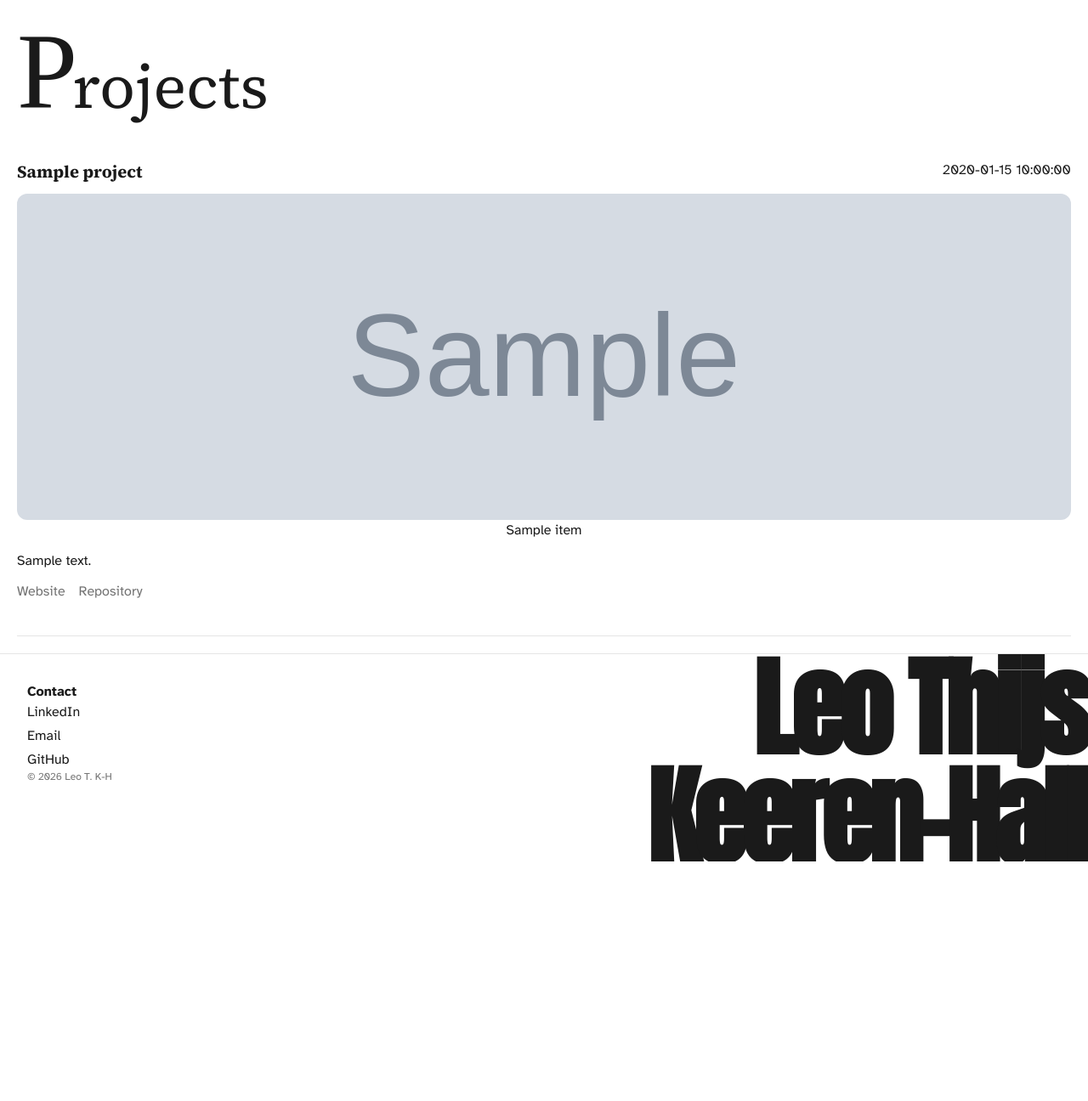
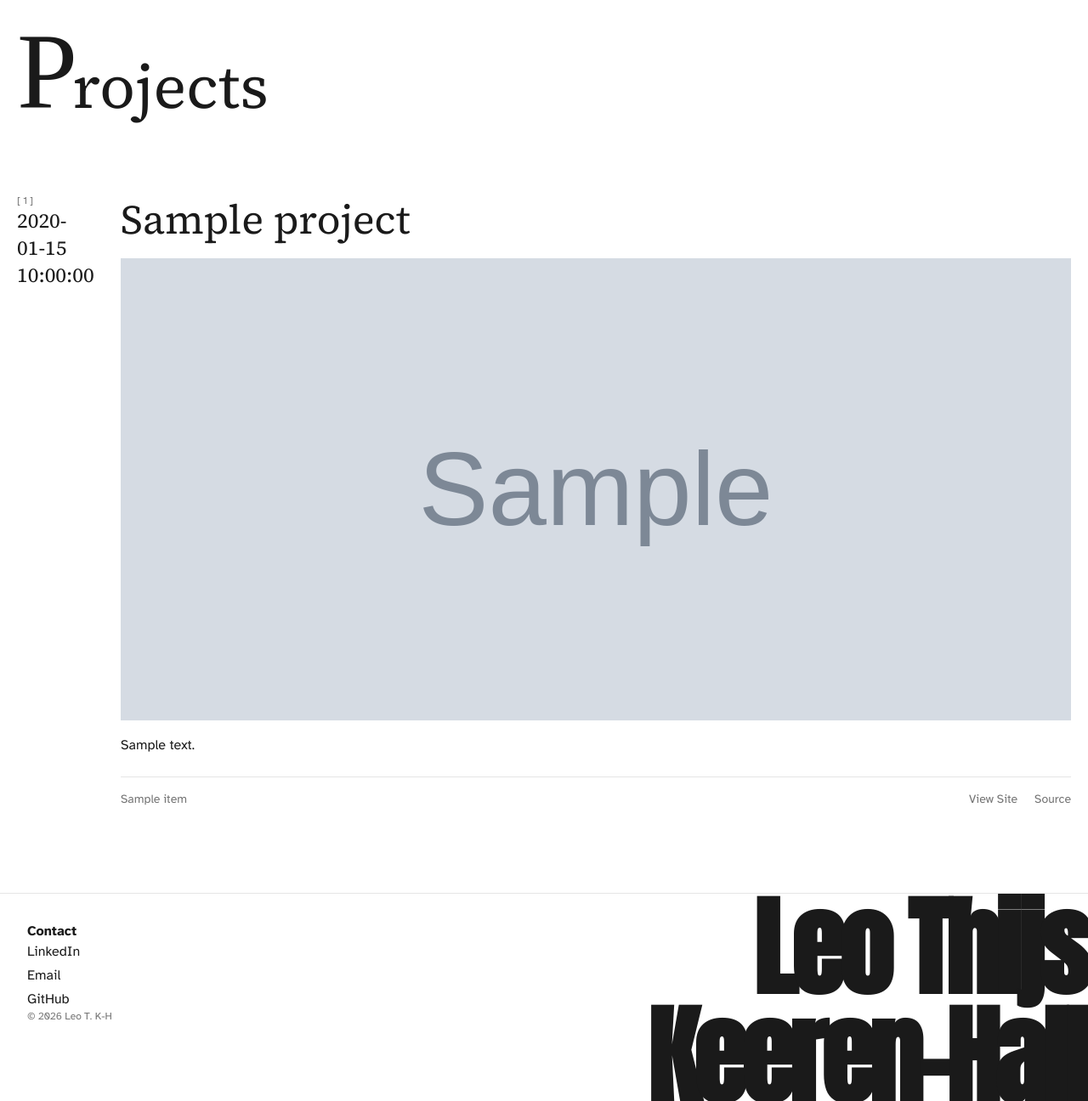
Before and after one commit to LThijsKH/Landing-Page, a Flask app: template templates/projects.html in a window 1280 px wide. Shown: the part 66-1362 px from the top of the page at 85% size. Before the commit the page ends 1080 px from the top, so only its background shows below. Run offline with Flask 3, Linux system fonts and the light colour scheme; the template is opened without the code that fills it: most values are stand-ins (such as "Sample title", 1, 10 or a date in 2020); grey boxes marked "Sample" are stand-in pictures; style sheets or scripts are compiled from the project's sources; some web fonts are replaced.

Commit message:
feat: Update projects to follow editorial style

```diff
--- a/templates/projects.html
+++ b/templates/projects.html
@@ -8,38 +8,67 @@
 <ul>
   {% for project in projects %}
   <li
-    id="{{ project.slug }}" class="py-10 border-b border-line dark:border-d-line"
+    id="{{ project.id }}"
+    class="grid md:grid-cols-[90px_1fr] gap-8 py-20 not-last:border-b border-line dark:border-d-line"
   >
-    <div class="w-full flex flex-row justify-between align-middle">
-      <h1 class="text-heading">{{ project.title }}</h2>
-      <span class="font-light">{{ project.date }}</span>
+    <div class="md:sticky top-24 h-fit">
+      <p class="text-xs text-muted">[ {{project.id}} ]</p>
+      <p class="font-serif text-2xl">{{ project.date }}</p>
+    </div>
+    <div>
+      <div>
+        <h2 class="font-serif text-3xl md:text-5xl leading-tight">
+          {{ project.title }}
+        </h2>
       </div>
       {% if project.image %} {% if "http" in project.image %}
-    <img class="w-full max-h-96 object-cover rounded-xl mt-3" alt="{{ project.alt }}" src="{{ project.image }}" />
+      <img class="w-full max-h-136 object-cover mt-4" alt="{{ project.alt }}" src="{{ project.image }}" />
       {% else %}
       <img
-      class="w-full max-h-96 object-cover rounded-xl mt-3"
+        class="w-full max-h-136 object-cover mt-4"
         alt="{{ project.alt }}"
         src="{{url_for('static', filename=project.image)}}"
       />
       {% endif %} {% endif %}
-    <div class="flex justify-around align-middle">
-      {% for item in project.tech %}
-        <a onclick="filterAdd({{ item }})" class="mx-14">{{ item }}</a>
-        {% if not loop.last %}
-        <div class="size-2 rounded-full bg-text dark:bg-d-text"></div>
+      <p class="mt-4 max-w-2xl leading-relaxed">
+        {{ project.description }}
+      </p>
+
+      <div class="mt-6 pt-4 border-t border-line dark:border-d-line flex flex-wrap items-center justify-between gap-6 text-sm">
+
+        {% if project.tech %}
+        <p class="text-muted dark:text-d-muted">
+          {{ project.tech | join(" · ") }}
+        </p>
         {% endif %}
-      {% endfor %}
+
+        <div class="flex items-center gap-5">
+
+          {% if project.link %}
+          <a
+            class="text-muted dark:text-d-muted hover:text-text dark:hover:text-d-text transition"
+            href="{{ project.link }}"
+            target="_blank"
+            rel="noopener"
+          >
+            View Site
+          </a>
+          {% endif %}
+
+          {% if project.repository %}
+          <a
+            class="text-muted dark:text-d-muted hover:text-text dark:hover:text-d-text transition"
+            href="{{ project.repository }}"
+            target="_blank"
+            rel="noopener"
+          >
+            Source
+          </a>
+          {% endif %}
+
         </div>
-    <p class="mt-3 max-w-prose">{{ project.description }}</p>
-    <div class="mt-3 flex gap-4">
-      {% if project.link %}
-      <a class="text-muted dark:text-d-muted hover:text-text dark:hover:text-d-text transition" href="{{ project.link }}" target="_blank" rel="noopener">Website</a>
-      {% endif %} {% if project.repository %}
-      <a class="text-muted dark:text-d-muted hover:text-text dark:hover:text-d-text transition" href="{{ project.repository }}" target="_blank" rel="noopener"
-        >Repository</a
-      >
-      {% endif %}
+
+      </div>
     </div>
   </li>
   {% endfor %}
```
Lines whose indentation alone changed are shown as unchanged.
